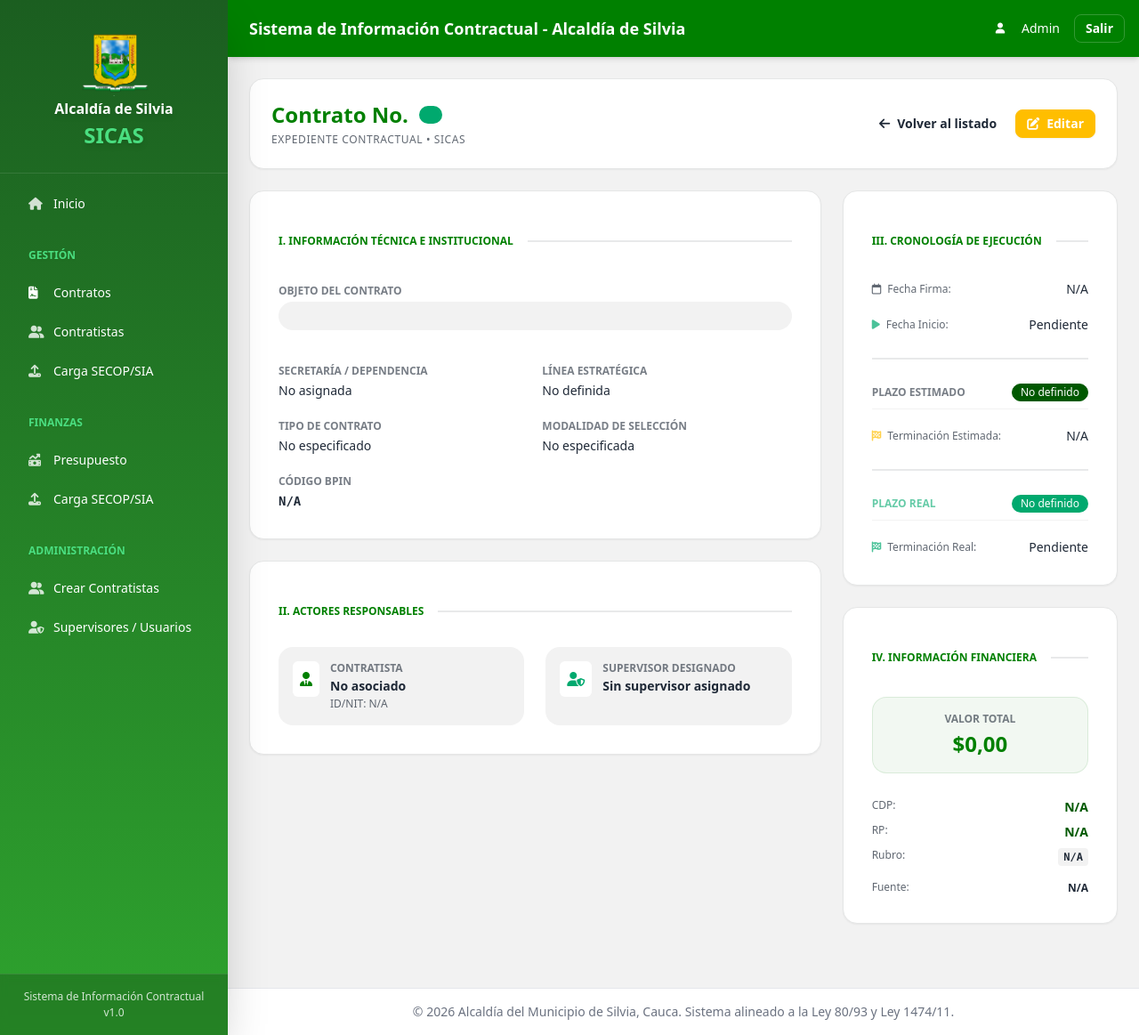
After one commit to rolandoburbano-create/SICAS, a PHP site: the page made by views/contratos/show.php in a window 1280 px wide. The commit adds this page. Shown: the whole page at 89% size. Run offline with PHP 8.4, Linux system fonts and the light colour scheme; the template is opened without the code that fills it, so the values that code supplies are empty; a user stored in the database is signed in; a stand-in replaces the project's code that opens the database connection; some libraries are stand-ins or nearby versions.

Commit message:
feat: integracion completa del expediente contractual con 23 campos, calculo automatico de plazos y pantalla de detalles

```diff
--- /dev/null
+++ b/views/contratos/show.php
@@ -0,0 +1,151 @@
+<div class="max-w-6xl mx-auto space-y-6 pb-12">
+    <div class="flex flex-col md:flex-row justify-between items-start md:items-center bg-white p-6 rounded-box shadow-sm border border-base-300 gap-4">
+        <div>
+            <div class="flex items-center gap-3">
+                <h1 class="text-2xl font-bold text-primary">Contrato No. <?= htmlspecialchars($contrato['numero_contrato']) ?></h1>
+                <span class="badge badge-success text-white font-semibold uppercase px-3 py-2 text-xs"><?= htmlspecialchars($contrato['estado']) ?></span>
+            </div>
+            <p class="text-xs opacity-70 uppercase tracking-wider mt-1">Expediente Contractual • SICAS</p>
+        </div>
+        <div class="flex gap-2 w-full md:w-auto">
+            <a href="index.php?controller=contrato&action=index" class="btn btn-ghost btn-sm flex-1 md:flex-none">
+                <i class="fa-solid fa-arrow-left"></i> Volver al listado
+            </a>
+            <?php if(AuthHelper::esAdmin() || AuthHelper::esFinanciero() || AuthHelper::esSupervisor()): ?>
+                <a href="index.php?controller=contrato&action=edit&id=<?= $contrato['id_contrato'] ?>" class="btn btn-warning btn-sm text-white flex-1 md:flex-none shadow-sm">
+                    <i class="fa-solid fa-pen-to-square"></i> Editar
+                </a>
+            <?php endif; ?>
+        </div>
+    </div>
+
+    <div class="grid grid-cols-1 lg:grid-cols-3 gap-6">
+
+        <div class="lg:col-span-2 space-y-6">
+
+            <div class="card bg-base-100 shadow-sm border border-base-300">
+                <div class="card-body space-y-4">
+                    <div class="divider divider-start text-primary font-bold uppercase text-xs">I. Información Técnica e Institucional</div>
+
+                    <div class="form-control">
+                        <label class="label-text font-bold opacity-60 text-xs uppercase">Objeto del Contrato</label>
+                        <div class="bg-base-200 p-4 rounded-box mt-1 text-sm text-justify">
+                            <?= nl2br(htmlspecialchars($contrato['objeto_contrato'])) ?>
+                        </div>
+                    </div>
+
+                    <div class="grid grid-cols-1 md:grid-cols-2 gap-4 pt-2">
+                        <div>
+                            <label class="label-text font-bold opacity-60 text-xs uppercase">Secretaría / Dependencia</label>
+                            <p class="font-medium text-sm text-base-content mt-0.5"><?= htmlspecialchars($contrato['secretaria'] ?: 'No asignada') ?></p>
+                        </div>
+                        <div>
+                            <label class="label-text font-bold opacity-60 text-xs uppercase">Línea Estratégica</label>
+                            <p class="font-medium text-sm text-base-content mt-0.5"><?= htmlspecialchars($contrato['linea_estrategica'] ?: 'No definida') ?></p>
+                        </div>
+                        <div>
+                            <label class="label-text font-bold opacity-60 text-xs uppercase">Tipo de Contrato</label>
+                            <p class="font-medium text-sm text-base-content mt-0.5"><?= htmlspecialchars($contrato['tipo_contrato'] ?: 'No especificado') ?></p>
+                        </div>
+                        <div>
+                            <label class="label-text font-bold opacity-60 text-xs uppercase">Modalidad de Selección</label>
+                            <p class="font-medium text-sm text-base-content mt-0.5"><?= htmlspecialchars($contrato['modalidad_seleccion'] ?: 'No especificada') ?></p>
+                        </div>
+                        <div>
+                            <label class="label-text font-bold opacity-60 text-xs uppercase">Código BPIN</label>
+                            <p class="font-mono text-sm font-bold text-base-content mt-0.5"><?= htmlspecialchars($contrato['bpin'] ?: 'N/A') ?></p>
+                        </div>
+                    </div>
+                </div>
+            </div>
+
+            <div class="card bg-base-100 shadow-sm border border-base-300">
+                <div class="card-body">
+                    <div class="divider divider-start text-primary font-bold uppercase text-xs">II. Actores Responsables</div>
+                    <div class="grid grid-cols-1 md:grid-cols-2 gap-6 pt-2">
+                        <div class="p-4 bg-base-200 rounded-box flex gap-3 items-start">
+                            <div class="p-2 bg-white rounded-md shadow-xs text-primary"><i class="fa-solid fa-user-tie"></i></div>
+                            <div>
+                                <h4 class="text-xs font-bold opacity-60 uppercase">Contratista</h4>
+                                <p class="font-bold text-sm text-base-content mt-0.5"><?= htmlspecialchars($contrato['contratista_nombre'] ?: 'No asociado') ?></p>
+                                <p class="text-xs opacity-70 mt-0.5">ID/NIT: <?= htmlspecialchars($contrato['contratista_documento'] ?: 'N/A') ?></p>
+                            </div>
+                        </div>
+                        <div class="p-4 bg-base-200 rounded-box flex gap-3 items-start">
+                            <div class="p-2 bg-white rounded-md shadow-xs text-success"><i class="fa-solid fa-user-shield"></i></div>
+                            <div>
+                                <h4 class="text-xs font-bold opacity-60 uppercase">Supervisor Designado</h4>
+                                <p class="font-bold text-sm text-base-content mt-0.5"><?= htmlspecialchars($contrato['supervisor_nombre'] ?: 'Sin supervisor asignado') ?></p>
+                            </div>
+                        </div>
+                    </div>
+                </div>
+            </div>
+        </div>
+
+        <div class="space-y-6">
+
+            <div class="card bg-base-100 shadow-sm border border-base-300">
+                <div class="card-body space-y-3">
+                    <div class="divider divider-start text-primary font-bold uppercase text-xs">III. Cronología de Ejecución</div>
+
+                    <div class="flex justify-between items-center text-sm">
+                        <span class="text-xs opacity-70"><i class="fa-regular fa-calendar mr-1"></i> Fecha Firma:</span>
+                        <span class="font-medium"><?= $contrato['fecha_firma'] ? date('d/m/Y', strtotime($contrato['fecha_firma'])) : 'N/A' ?></span>
+                    </div>
+                    <div class="flex justify-between items-center text-sm">
+                        <span class="text-xs opacity-70"><i class="fa-solid fa-play text-success mr-1"></i> Fecha Inicio:</span>
+                        <span class="font-medium"><?= $contrato['fecha_inicio'] ? date('d/m/Y', strtotime($contrato['fecha_inicio'])) : 'Pendiente' ?></span>
+                    </div>
+
+                    <div class="divider my-0"></div>
+
+                    <div class="flex justify-between items-center border-b border-base-200 pb-2">
+                        <span class="text-xs font-bold opacity-60 uppercase">Plazo Estimado</span>
+                        <span class="badge badge-neutral font-medium text-xs"><?= htmlspecialchars($contrato['plazo_ejecucion'] ?: 'No definido') ?></span>
+                    </div>
+                    <div class="flex justify-between items-center text-sm">
+                        <span class="text-xs opacity-70"><i class="fa-solid fa-flag-checkered text-warning mr-1"></i> Terminación Estimada:</span>
+                        <span class="font-medium"><?= $contrato['fecha_terminacion'] ? date('d/m/Y', strtotime($contrato['fecha_terminacion'])) : 'N/A' ?></span>
+                    </div>
+
+                    <div class="divider my-0"></div>
+
+                    <div class="flex justify-between items-center border-b border-base-200 pb-2">
+                        <span class="text-xs font-bold opacity-60 uppercase text-success">Plazo Real</span>
+                        <span class="badge badge-success text-white font-medium text-xs"><?= htmlspecialchars($contrato['plazo_ejecucion_real'] ?: 'No definido') ?></span>
+                    </div>
+                    <div class="flex justify-between items-center text-sm">
+                        <span class="text-xs opacity-70"><i class="fa-solid fa-flag-checkered text-success mr-1"></i> Terminación Real:</span>
+                        <span class="font-medium"><?= $contrato['fecha_terminacion_real'] ? date('d/m/Y', strtotime($contrato['fecha_terminacion_real'])) : 'Pendiente' ?></span>
+                    </div>
+                </div>
+            </div>
+
+            <div class="card bg-base-100 shadow-sm border border-base-300">
+                <div class="card-body space-y-3">
+                    <div class="divider divider-start text-primary font-bold uppercase text-xs">IV. Información Financiera</div>
+
+                    <div class="bg-primary/5 p-4 rounded-box border border-primary/10 text-center">
+                        <span class="text-xs font-bold opacity-60 uppercase block mb-1">Valor Total</span>
+                        <span class="text-2xl font-black text-primary">$<?= number_format($contrato['valor_total'], 2, ',', '.') ?></span>
+                    </div>
+
+                    <div class="space-y-2 pt-2 text-sm">
+                        <div class="flex justify-between"><span class="text-xs opacity-70">CDP:</span> <span class="font-semibold text-neutral"><?= htmlspecialchars($contrato['cdp'] ?: 'N/A') ?></span></div>
+                        <div class="flex justify-between"><span class="text-xs opacity-70">RP:</span> <span class="font-semibold text-neutral"><?= htmlspecialchars($contrato['rp'] ?: 'N/A') ?></span></div>
+                        <div class="flex justify-between"><span class="text-xs opacity-70">Rubro:</span> <span class="font-mono text-xs font-bold bg-base-200 px-1.5 py-0.5 rounded"><?= htmlspecialchars($contrato['rubro_presupuestal'] ?: 'N/A') ?></span></div>
+                        <div class="flex justify-between items-center pt-2"><span class="text-xs opacity-70 block w-1/3">Fuente:</span> <span class="font-semibold text-right text-xs leading-tight"><?= htmlspecialchars($contrato['fuente_recursos'] ?: 'N/A') ?></span></div>
+                    </div>
+                </div>
+            </div>
+
+            <?php if(!empty($contrato['link_secop'])): ?>
+                <a href="<?= htmlspecialchars($contrato['link_secop']) ?>" target="_blank" class="btn btn-outline btn-primary w-full gap-2 shadow-sm bg-white">
+                    <i class="fa-solid fa-arrow-up-right-from-square"></i> Ver expediente en SECOP
+                </a>
+            <?php endif; ?>
+
+        </div>
+    </div>
+</div>
```
Also changed, not shown: controllers/ContratoController.php (+49 -31 lines), models/Contrato.php (+47 -32 lines), views/contratos/create.php (+88 -37 lines).
